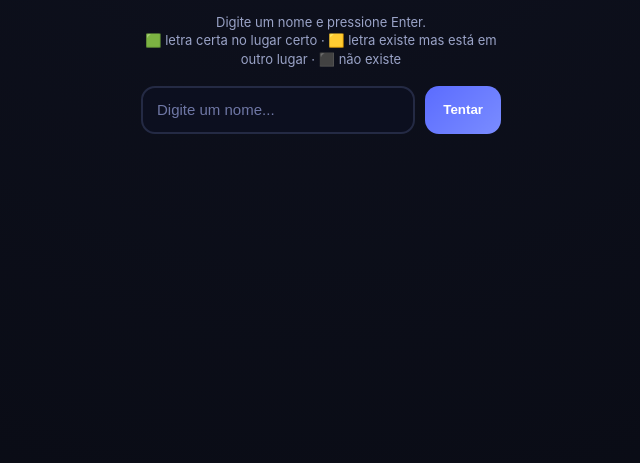
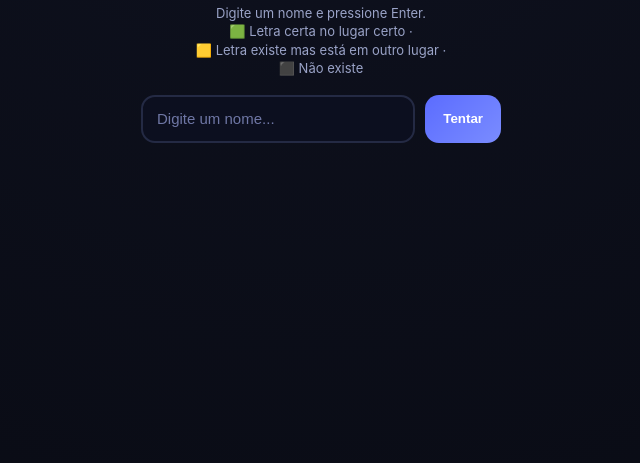
Before and after one commit to Milenalp07/friends-santa.github.io, a plain HTML site: page index.html in a window 1280 px wide. Shown: the part 337-800 px from the top of the page, without its empty margins (319-959 px from the left). Drawn offline with Linux system fonts and the light colour scheme.

Commit message:
ajustando algumas coisas

```diff
--- a/index.html
+++ b/index.html
@@ -20,7 +20,9 @@
       <div class="hint">
         Digite um nome e pressione Enter.
         <br>
-        🟩 letra certa no lugar certo · 🟨 letra existe mas está em outro lugar · ⬛ não existe
+        🟩 Letra certa no lugar certo ·
+        <br>🟨 Letra existe mas está em outro lugar ·
+        <br>⬛ Não existe
       </div>
 
       <form id="form">
```
